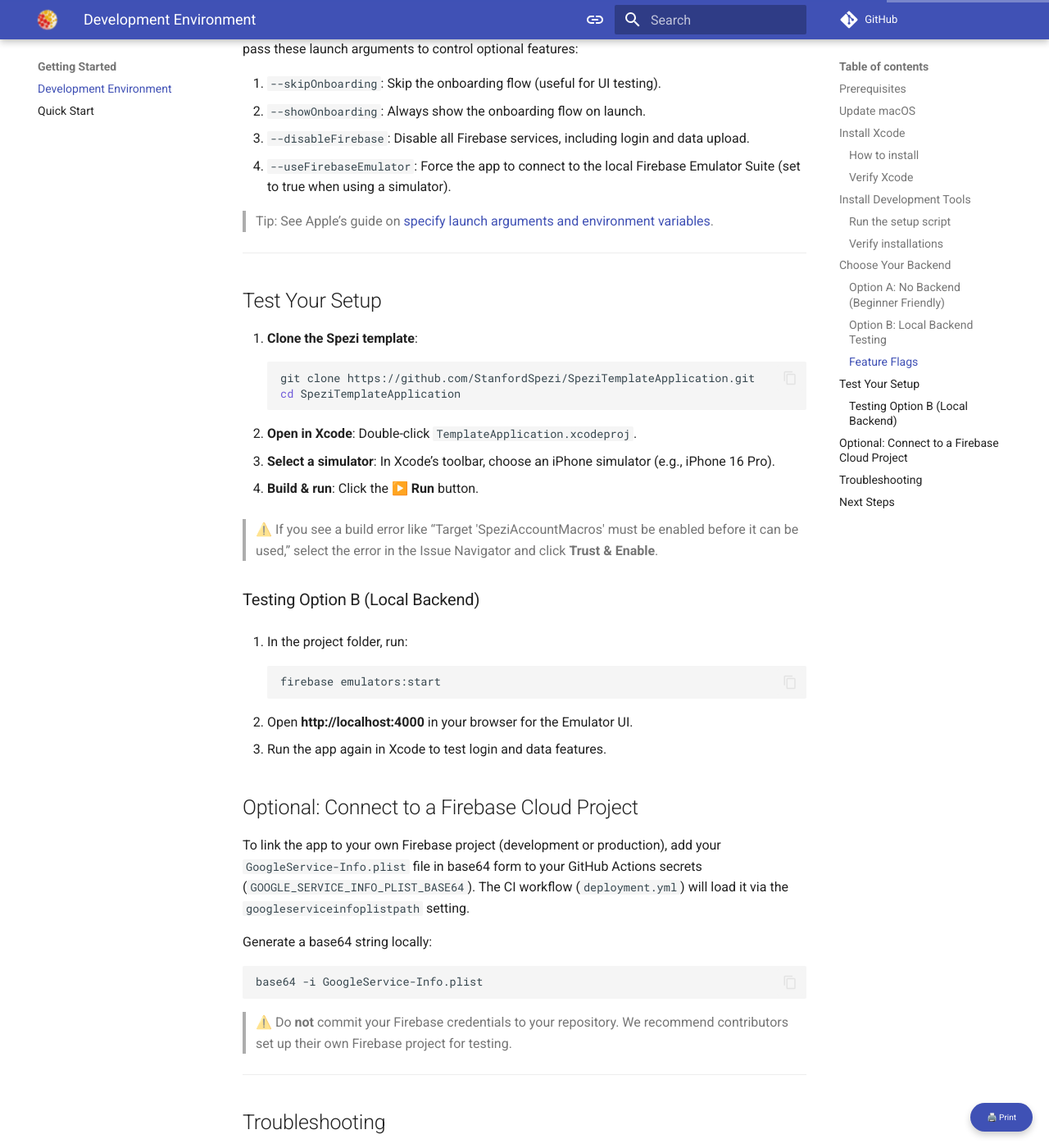
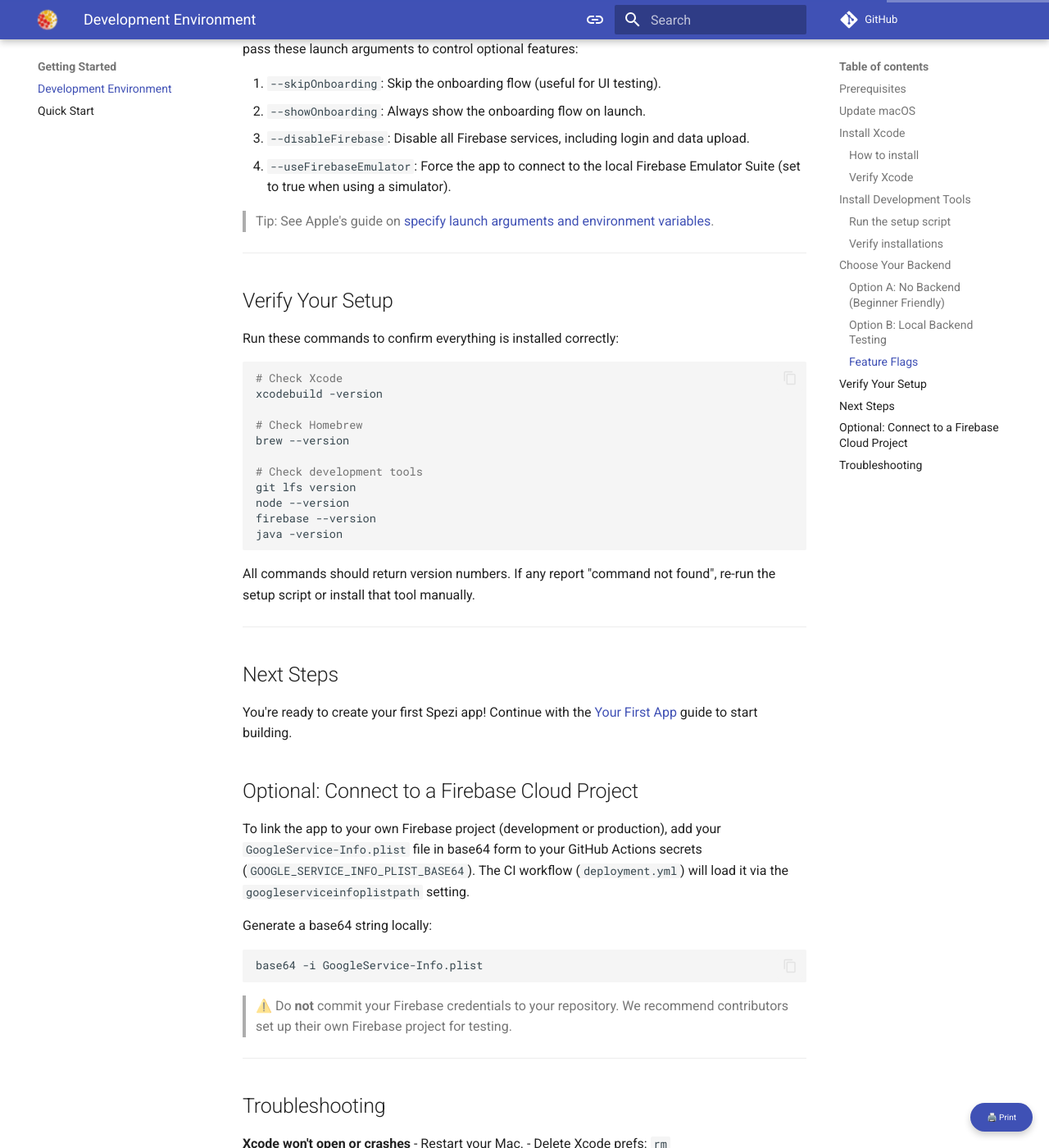
Before and after one commit to StanfordSpezi/learnspezi, an MkDocs documentation site: the page built from docs/getting-started/development-environment.md, in a window 1280 px wide and 1400 px high, scrolled down 3097 px. Shown: the whole window at 82% size. Built offline with MkDocs 1.6.1 and Material for MkDocs 9.7.7, drawn with Linux system fonts in a browser that asks for light colours; comment, search, counter and statistics services are not loaded; some of the changed text lies outside the part shown.

Commit message:
Reorganize getting started guides for better flow
- Rename "Development Environment Setup" → "Environment Setup"
- Rename "Quick Start Guide" → "Your First App"
- Remove duplicate template setup from Environment Setup
- Focus Environment Setup on tool installation only
- Streamline Your First App to assume environment is ready
- Fix step numbering and eliminate content overlap

````diff
--- a/docs/getting-started/development-environment.md
+++ b/docs/getting-started/development-environment.md
@@ -18,7 +18,7 @@ Welcome! This guide will help you prepare your Mac to build and run iOS apps usi
 
 **Why?** Newer Xcode versions require a recent macOS release.
 
-1. Click the Apple  menu → **About This Mac**.
+1. Click the Apple  menu → **About This Mac**.
 2. Check the version number: it should be *15.2* or above.
 3. If an update is available:
    - Click **Software Update**.
@@ -83,7 +83,7 @@ The setup script installs:
 - You may be prompted for your Mac password (normal).
 - Type **y** to confirm any prompts.
 
-> 💡 **Tip:** You’ll see lots of scrolling text — that’s expected!
+> 💡 **Tip:** You'll see lots of scrolling text — that's expected!
 
 ### Verify installations
 
@@ -95,13 +95,13 @@ firebase --version
 java -version
 ```
 
-If any command reports "command not found", that tool’s install needs retry.
+If any command reports "command not found", that tool's install needs retry.
 
 ---
 
 ## Choose Your Backend
 
-> **What’s a backend?** It’s the cloud services (login, data sync) your app communicates with.
+> **What's a backend?** It's the cloud services (login, data sync) your app communicates with.
 
 Spezi supports two modes:
 
@@ -130,36 +130,35 @@ In Xcode's scheme editor (Product → Scheme → Edit Scheme → Run → Argumen
 3. `--disableFirebase`: Disable all Firebase services, including login and data upload.
 4. `--useFirebaseEmulator`: Force the app to connect to the local Firebase Emulator Suite (set to true when using a simulator).
 
-> Tip: See Apple’s guide on [specify launch arguments and environment variables](https://developer.apple.com/documentation/xcode/customizing-the-build-schemes-for-a-project#Specify-launch-arguments-and-environment-variables).
+> Tip: See Apple's guide on [specify launch arguments and environment variables](https://developer.apple.com/documentation/xcode/customizing-the-build-schemes-for-a-project#Specify-launch-arguments-and-environment-variables).
 
 ---
 
-## Test Your Setup
+## Verify Your Setup
 
-1. **Clone the Spezi template**:
+Run these commands to confirm everything is installed correctly:
+
 ```bash
-git clone https://github.com/StanfordSpezi/SpeziTemplateApplication.git
-cd SpeziTemplateApplication
-```
-2. **Open in Xcode**:
-Double-click `TemplateApplication.xcodeproj`.
+# Check Xcode
+xcodebuild -version
 
-3. **Select a simulator**:
-In Xcode’s toolbar, choose an iPhone simulator (e.g., iPhone 16 Pro).
+# Check Homebrew
+brew --version
 
-4. **Build & run**: Click the ▶️ **Run** button.
-
-> ⚠️ If you see a build error like “Target 'SpeziAccountMacros' must be enabled before it can be used,” select the error in the Issue Navigator and click **Trust & Enable**.
-
-### Testing Option B (Local Backend)
-
-5. In the project folder, run:
-```bash
-firebase emulators:start
+# Check development tools
+git lfs version
+node --version
+firebase --version
+java -version
 ```
 
-6. Open **http://localhost:4000** in your browser for the Emulator UI.
-7. Run the app again in Xcode to test login and data features.
+All commands should return version numbers. If any report "command not found", re-run the setup script or install that tool manually.
+
+---
+
+## Next Steps
+
+You're ready to create your first Spezi app! Continue with the [Your First App](quick-start.md) guide to start building.
 
 ## Optional: Connect to a Firebase Cloud Project
 
@@ -176,7 +175,7 @@ base64 -i GoogleService-Info.plist
 
 ## Troubleshooting
 
-**Xcode won’t open or crashes**
+**Xcode won't open or crashes**
 - Restart your Mac.
 - Delete Xcode prefs: `rm ~/Library/Preferences/com.apple.dt.Xcode.plist`.
 
@@ -190,12 +189,3 @@ npm install -g firebase-tools
 ```
 
 For more help, visit the [Spezi GitHub Issues](https://github.com/StanfordSpezi/Spezi/issues).
-
----
-
-## Next Steps
-
-You’re all set! 🎉
-
-- Continue with the [Quick Start Guide](quick-start.md).
-- Explore Spezi modules and tutorials.
````
Also changed, not shown: other parts of docs/getting-started/development-environment.md (+1 -1 lines), docs/getting-started/quick-start.md (+12 -13 lines).
